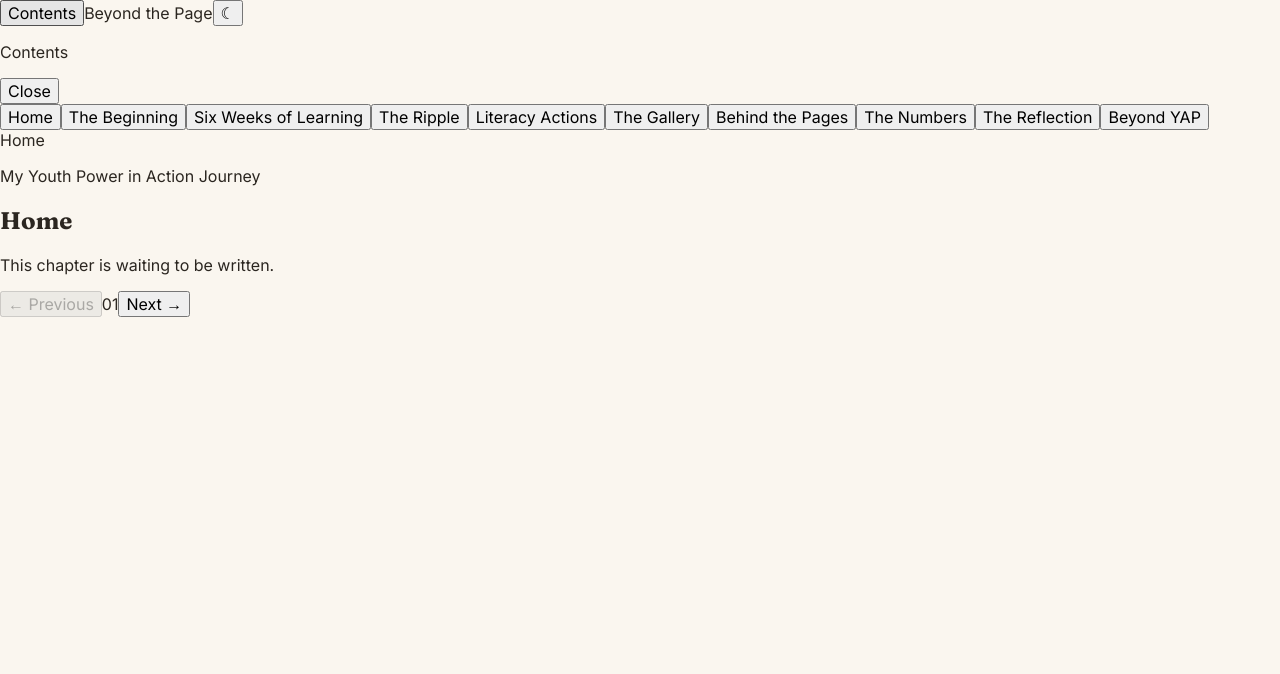
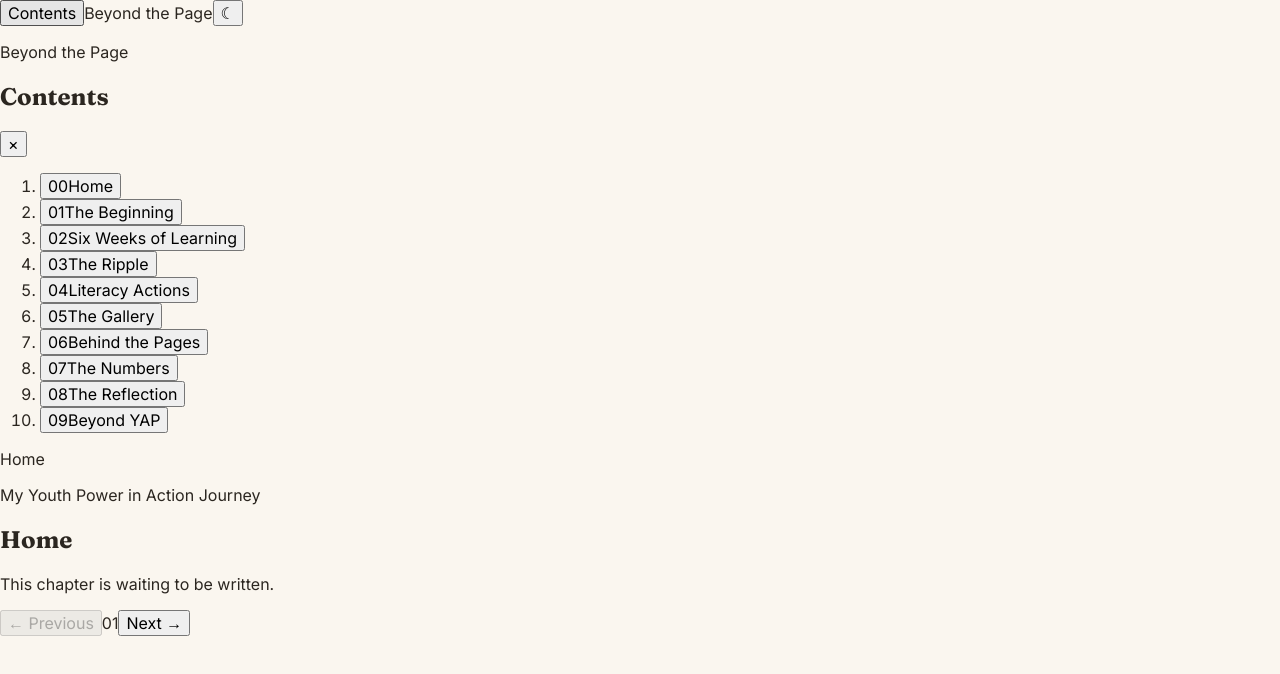
Before and after one commit to JJTGG/beyond-the-page, a Next.js app: page / in a window 1280 px wide. Both pictures are taken after a click on the button "Contents". Shown: the top 674 px of the page. Built offline with nearby package versions, Linux system fonts and the light colour scheme.

Commit message:
style: refine chapter menu

```diff
--- a/app/components/ChapterMenu.tsx
+++ b/app/components/ChapterMenu.tsx
@@ -12,27 +12,49 @@ export default function ChapterMenu({
   onClose,
 }: ChapterMenuProps) {
   return (
+    <div className="chapter-menu" role="dialog" aria-modal="true">
+      <div className="chapter-menu-inner">
+        <div className="chapter-menu-header">
           <div>
-      <div>
-        <p>Contents</p>
+            <p className="menu-eyebrow">Beyond the Page</p>
+            <h2>Contents</h2>
+          </div>
 
-        <button type="button" onClick={onClose}>
-          Close
+          <button
+            className="menu-close"
+            type="button"
+            onClick={onClose}
+            aria-label="Close contents"
+          >
+            ×
           </button>
         </div>
 
         <nav aria-label="Chapter menu">
+          <ol className="chapter-list">
             {chapters.map((chapter, index) => (
+              <li key={chapter}>
                 <button
-            key={chapter}
+                  className={`chapter-link ${
+                    currentChapter === index ? "active" : ""
+                  }`}
                   type="button"
                   onClick={() => onSelect(index)}
-            aria-current={currentChapter === index ? "page" : undefined}
+                  aria-current={
+                    currentChapter === index ? "page" : undefined
+                  }
                 >
-            {chapter}
+                  <span className="chapter-index">
+                    {String(index).padStart(2, "0")}
+                  </span>
+
+                  <span>{chapter}</span>
                 </button>
+              </li>
             ))}
+          </ol>
         </nav>
+      </div>
     </div>
   );
 }
```
Lines whose indentation alone changed are shown as unchanged.
